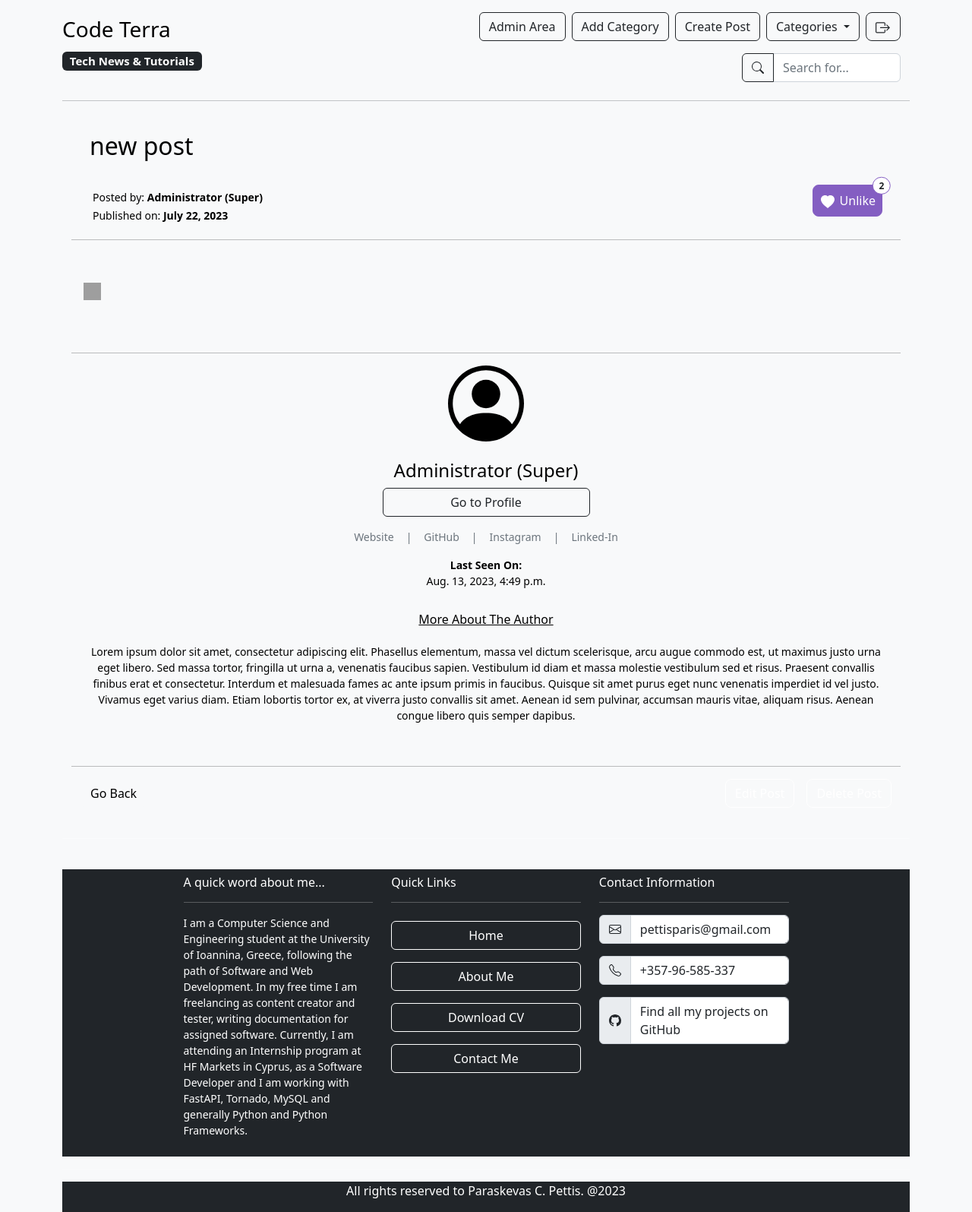
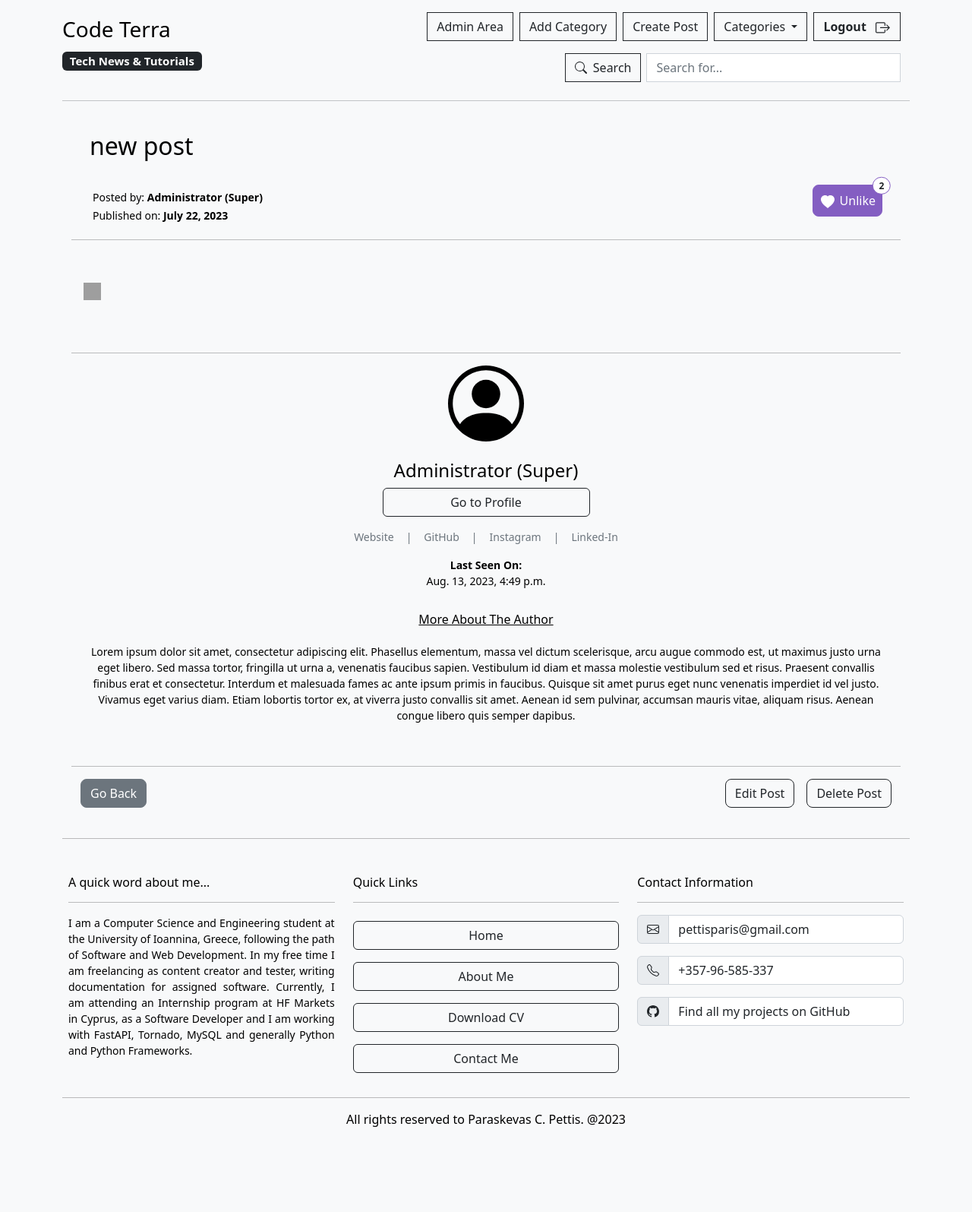
Before and after one commit to pettis1996/Code-Terra-Blog, a Django app: page /article/1 in a window 1280 px wide. Shown: the whole page at 76% size. After the commit the page ends 1483 px from the top, so only its background shows below. Run offline with Django 4.2, Linux system fonts and the light colour scheme; a user stored in the database is signed in; data comes from the database, SQL or seed files in the repository; both versions use the stored data as it was after the commit; some libraries are stand-ins or nearby versions.

Commit message:
visual updates

```diff
--- a/main_blog/templates/article_details.html
+++ b/main_blog/templates/article_details.html
@@ -162,13 +162,13 @@
     <hr>
 
     <div class="container d-flex gap-3">
-        <a href="{% url 'home' %}" class="btn btn-light rounded-3">Go Back</a>
+        <a href="{% url 'home' %}" class="btn btn-secondary rounded-3">Go Back</a>
         {% if user.is_superuser %}
-            <a href="{% url 'admin_update_post' post.pk %}" class="btn btn-outline-primary rounded-3 text-white ms-auto">Edit Post</a>
-            <a href="{% url 'delete_post' post.pk %}" class="btn btn-outline-primary rounded-3">Delete Post</a>
+            <a href="{% url 'admin_update_post' post.pk %}" class="btn btn-outline-dark rounded-3 ms-auto">Edit Post</a>
+            <a href="{% url 'delete_post' post.pk %}" class="btn btn-outline-dark rounded-3">Delete Post</a>
         {% elif user.id == post.author.id %}
-            <a href="{% url 'update_post' post.pk %}" class="btn btn-outline-primary rounded-3 text-white ms-auto">Edit Post</a>
-            <a href="{% url 'delete_post' post.pk %}" class="btn btn-outline-primary rounded-3">Delete Post</a>
+            <a href="{% url 'update_post' post.pk %}" class="btn btn-outline-dark rounded-3 ms-auto">Edit Post</a>
+            <a href="{% url 'delete_post' post.pk %}" class="btn btn-outline-dark rounded-3">Delete Post</a>
         {% endif %}
     </div>
     {% endblock %}
--- a/main_blog/templates/base.html
+++ b/main_blog/templates/base.html
@@ -38,24 +38,24 @@
               {% if user.is_authenticated %}
                 {% if user.is_superuser %}
                   <li class="nav-item">
-                    <a href="{% url 'admin_dashboard' %}" class="btn btn-outline-dark">
+                    <a href="{% url 'admin_dashboard' %}" class="btn btn-outline-dark rounded-0">
                       Admin Area
                     </a>
                   </li>
                   <li class="nav-item">
-                    <a href="#" class="btn btn-outline-dark">
+                    <a href="{% url 'add_category' %}" class="btn btn-outline-dark rounded-0">
                       Add Category
                     </a>
                   </li>
                 {% endif %}
                 <li class="nav-item">
-                  <a class="btn btn-outline-dark" href="#">
+                  <a class="btn btn-outline-dark rounded-0" href="{% url 'add_post' %}">
                     Create Post
                   </a>
                 </li>
                 {% if cat_menu %}
                   <li class="nav-item dropdown">
-                    <a class="dropdown-toggle btn btn-outline-dark" href="#" role="button" data-bs-toggle="dropdown" aria-expanded="false">
+                    <a class="dropdown-toggle btn btn-outline-dark rounded-0" href="#" role="button" data-bs-toggle="dropdown" aria-expanded="false">
                       Categories
                     </a>
                     <ul class="dropdown-menu">
@@ -68,10 +68,11 @@
                   </li>
                 {% else %}
                   <li class="nav-item">
-                    <a class="btn btn-outline-dark" href="{% url 'categories_menu' %}">Categories</a>
+                    <a class="btn btn-outline-dark rounded-0" href="{% url 'categories_menu' %}">Categories</a>
                   </li>
                 {% endif %}
-                <a class="btn btn-outline-dark rounded-3" href="{% url 'logout' %}">
+                <a class="btn btn-outline-dark rounded-0" href="{% url 'logout' %}">
+                  <strong class="me-2">Logout</strong>
                   <svg xmlns="http://www.w3.org/2000/svg" width="20" height="20" fill="currentColor" class="bi bi-box-arrow-right" viewBox="0 0 17 17">
                       <path fill-rule="evenodd" d="M10 12.5a.5.5 0 0 1-.5.5h-8a.5.5 0 0 1-.5-.5v-9a.5.5 0 0 1 .5-.5h8a.5.5 0 0 1 .5.5v2a.5.5 0 0 0 1 0v-2A1.5 1.5 0 0 0 9.5 2h-8A1.5 1.5 0 0 0 0 3.5v9A1.5 1.5 0 0 0 1.5 14h8a1.5 1.5 0 0 0 1.5-1.5v-2a.5.5 0 0 0-1 0v2z"/>
                       <path fill-rule="evenodd" d="M15.854 8.354a.5.5 0 0 0 0-.708l-3-3a.5.5 0 0 0-.708.708L14.293 7.5H5.5a.5.5 0 0 0 0 1h8.793l-2.147 2.146a.5.5 0 0 0 .708.708l3-3z"/>
@@ -79,12 +80,12 @@
                 </a>
               {% else %}
                 <li class="nav-item">
-                  <a class="btn btn-outline-dark text-decoration-none" href="{% url 'login' %}">
+                  <a class="btn btn-outline-dark text-decoration-none rounded-0" href="{% url 'login' %}">
                     Login
                   </a>
                 </li>
                 <li class="nav-item">
-                  <a class="btn btn-outline-dark text-decoration-none" href="{% url 'register' %}">
+                  <a class="btn btn-outline-dark text-decoration-none rounded-0" href="{% url 'register' %}">
                     Register
                   </a>
                 </li>
@@ -92,13 +93,14 @@
             </ul>
           </div>
           <div class="row mt-3">
-            <div class="input-group w-25 ms-auto">
-              <button class="btn btn-outline-primary-dark d-flex align-items-center" type="button" id="button-addon1">
-                <svg xmlns="http://www.w3.org/2000/svg" width="16" height="16" fill="currentColor" class="bi bi-search" viewBox="0 0 16 16">
+            <div class="input-group w-50 ms-auto">
+              <button class="btn btn-outline-primary-dark d-flex align-items-center rounded-0 me-2" type="button" id="button-addon1">
+                <svg xmlns="http://www.w3.org/2000/svg" width="16" height="16" fill="currentColor" class="bi bi-search me-2" viewBox="0 0 16 16">
                   <path d="M11.742 10.344a6.5 6.5 0 1 0-1.397 1.398h-.001c.03.04.062.078.098.115l3.85 3.85a1 1 0 0 0 1.415-1.414l-3.85-3.85a1.007 1.007 0 0 0-.115-.1zM12 6.5a5.5 5.5 0 1 1-11 0 5.5 5.5 0 0 1 11 0z"/>
                 </svg>
+                Search
               </button>
-              <input type="text" class="form-control" placeholder="Search for..." aria-label="Search for posts and users" aria-describedby="button-addon1">
+              <input type="text" class="form-control rounded-0" placeholder="Search for..." aria-label="Search for posts and users" aria-describedby="button-addon1">
             </div>
           </div>
         </div>
@@ -114,17 +116,17 @@
     </div>
 
     <br>
-    <hr class="text-white">
+    <hr class="text-bg-light">
     <br>
 
-    <div class="footer d-flex justify-content-center text-bg-dark">
-      <div class="row p-2 w-75">
+    <div class="footer d-flex justify-content-center text-bg-light">
+      <div class="row p-2">
         <div class="col">
           <div class="h6">
             A quick word about me...
           </div>
           <hr>
-          <p style="font-size: 14px;">
+          <p style="font-size: 14px;" align="justify">
             I am a Computer Science and Engineering student at the University of Ioannina, Greece, following the path of Software and Web Development.
             In my free time I am freelancing as content creator and tester, writing documentation for assigned software.
             Currently, I am attending an Internship program at HF Markets in Cyprus, as a Software Developer and
@@ -136,19 +138,19 @@
             Quick Links
           </div>
           <hr>
-          <a href="{% url 'home' %}" class="text-decoration-none btn btn-outline-primary mt-2 mb-2 w-100">
+          <a href="{% url 'home' %}" class="text-decoration-none btn btn-outline-dark mt-2 mb-2 w-100">
             Home
           </a>
           <br>
-          <a href="{% url 'about_me' %}" class="text-decoration-none btn btn-outline-primary mt-2 mb-2 w-100">
+          <a href="{% url 'about_me' %}" class="text-decoration-none btn btn-outline-dark mt-2 mb-2 w-100">
             About Me
           </a>
           <br>
-          <a href="#" class="text-decoration-none btn btn-outline-primary mt-2 mb-2 w-100">
+          <a href="#" class="text-decoration-none btn btn-outline-dark mt-2 mb-2 w-100">
             Download CV
           </a>
           <br>
-          <a href="#" class="text-decoration-none btn btn-outline-primary mt-2 mb-2 w-100">
+          <a href="#" class="text-decoration-none btn btn-outline-dark mt-2 mb-2 w-100">
             Contact Me
           </a>
         </div>
@@ -191,9 +193,9 @@
       </div>
     </div>
 
-    <hr class="text-bg-dark">
+    <hr class="text-bg-light">
 
-    <div class="rights pb-3 text-center text-bg-dark fw-lighter fs-6">
+    <div class="rights pb-3 text-center text-bg-light fw-lighter fs-6">
       All rights reserved to Paraskevas C. Pettis. @2023
     </div>
 
```
Also changed, not shown: main_blog/templates/home.html (+5 -5 lines), members/templates/registration/user_profile.html (+11 -11 lines), db.sqlite3.
